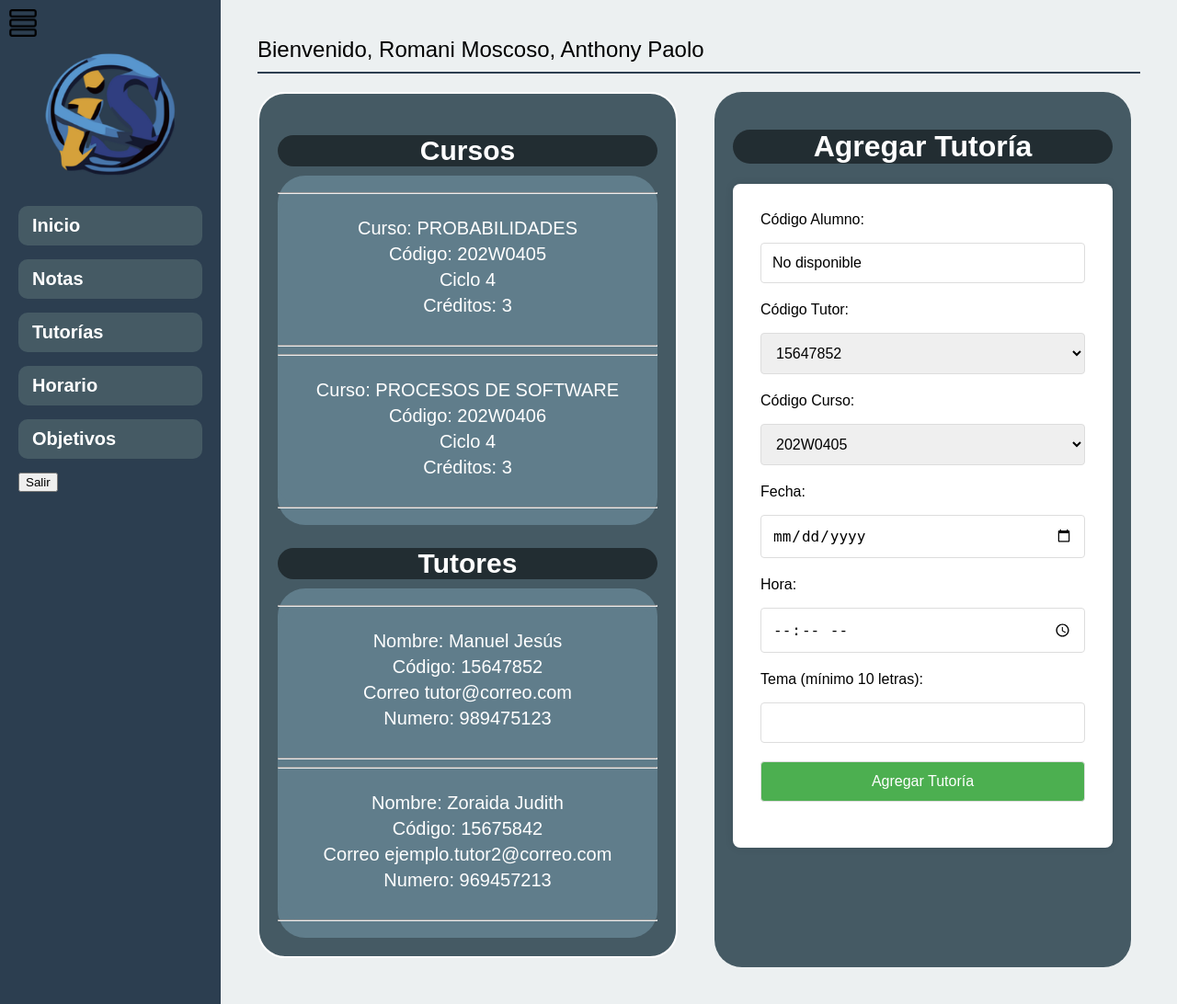
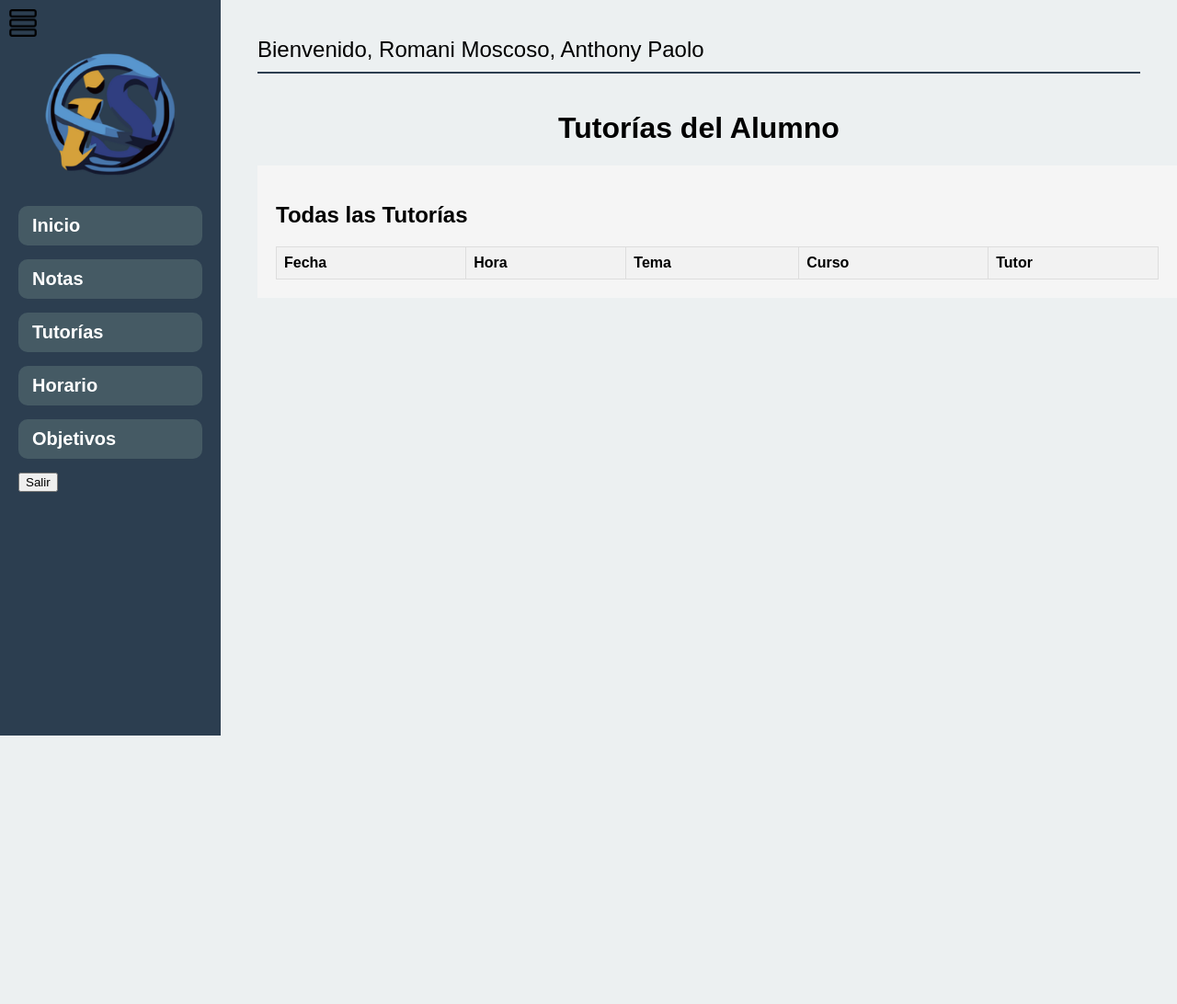
Before and after one commit to EdgarCTN/Grupo-2-Procesos-de-software, a PHP site: page /dashboard_tutorias.php in a window 1280 px wide. Shown: the whole page at 92% size. After the commit the page ends 800 px from the top, so only its background shows below. Run offline with PHP 8.4, Linux system fonts and the light colour scheme; a user stored in the database is signed in; data comes from the database, SQL or seed files in the repository; lists and menus that the app fills with data are empty.

Commit message:
update dashboard_tutorias

```diff
--- a/dashboard_tutorias.php
+++ b/dashboard_tutorias.php
@@ -9,52 +9,6 @@ if (!isset($_SESSION['loggedin']) || $_SESSION['loggedin'] !== true) {
 include 'conn/connection.php';
 
 $nombre_usuario = $_SESSION['nombre'];
-
-if ($_SERVER["REQUEST_METHOD"] == "POST") {
-    // Recuperar y procesar los datos del formulario
-    $codalumno = $_POST["codalumno"];
-    $codtutor = $_POST["codtutor"];
-    $codcurso = $_POST["codcurso"];
-    $fecha = $_POST["fecha"];
-    $hora = $_POST["hora"];
-    $tema = $_POST["tema"];
-
-    // Conectar a la base de datos
-    $conexion = new mysqli("localhost:3307", "pma", "", "sma_unayoe");
-
-    // Verificar la conexión
-    if ($conexion->connect_error) {
-        die("Error de conexión: " . $conexion->connect_error);
-    }
-
-    try {
-        // Comenzar una transacción
-        $conexion->begin_transaction();
-
-        // Preparar la consulta para insertar una nueva tutoría
-        $consulta_tutoria = $conexion->prepare("INSERT INTO tutoría (codalumno, codtutor, codcurso, fecha, hora, tema) VALUES (?, ?, ?, ?, ?, ?)");
-
-        // Vincular los parámetros y ejecutar la consulta
-        $consulta_tutoria->bind_param("ssssss", $codalumno, $codtutor, $codcurso, $fecha, $hora, $tema);
-        $consulta_tutoria->execute();
-
-        // Confirmar la transacción
-        $conexion->commit();
-
-        // Cerrar la conexión
-        $conexion->close();
-
-        // Redirigir a la página de tutorías después de agregar la tutoría
-        header("Location: dashboard_tutorias.php");
-        exit;
-    } catch (Exception $e) {
-        // Revertir la transacción en caso de error
-        $conexion->rollback();
-
-        // Manejar el error (puedes personalizar según tus necesidades)
-        echo "Error al agregar tutoría: " . $e->getMessage();
-    }
-}
 
 try {
     // Preparar la consulta SQL para obtener el ID del usuario basado en el nombre de usuario
@@ -99,6 +53,165 @@ try {
     $apellidos = "Error";
     $nombre = "Error";
     $facultad = "Error";
+}
+/*
+try {
+    // Preparar la consulta SQL para obtener los datos de la primera tutoría del tutor
+    $stmt_tutoria = $conn->prepare("SELECT t.fecha, t.hora, t.tema, c.nombre_curso, a.apellidos, a.nombre
+                                    FROM tutoría AS t
+                                    INNER JOIN curso AS c ON t.codcurso = c.cod_curso
+                                    INNER JOIN tutor AS tu ON t.codtutor = tu.cod_tutor
+                                    INNER JOIN alumno AS a ON t.codalumno = a.cod_alumno
+                                    INNER JOIN usuarios AS u ON tu.id_usuario = u.id
+                                    WHERE u.nombre_usuario = :nombre_usuario");
+    $stmt_tutoria->bindParam(':nombre_usuario', $nombre_usuario);
+    $stmt_tutoria->execute();
+
+    // Verificar si se encontró una tutoría para el tutor
+    if ($stmt_tutoria->rowCount() > 0) {
+        $resultado_tutoria = $stmt_tutoria->fetch(PDO::FETCH_ASSOC);
+        $fecha_tutoria = "<span class='texto'><strong>Fecha:</strong></span> " . $resultado_tutoria['fecha'];
+        $hora_tutoria = "<span class='texto'><strong>Hora:</strong></span> " . $resultado_tutoria['hora'];
+        $tema_tutoria = "<span class='texto'><strong>Tema:</strong></span> " . $resultado_tutoria['tema'];
+        $nombre_curso = $resultado_tutoria['nombre_curso'];
+        $apellidos_tutor = "<span class='texto'><strong>Alumno:</strong></span> " . $resultado_tutoria['apellidos'];
+        $nombre_tutor = "<span class='texto'><strong>Alumno:</strong></span> " . $resultado_tutoria['nombre'];
+    } else {
+        // Si no se encontró una tutoría, mostrar un mensaje o asignar valores por defecto
+        $fecha_tutoria = "No hay tutorías programadas";
+        $hora_tutoria = "";
+        $tema_tutoria = "";
+        $nombre_curso = "";
+        $apellidos_tutor = "";
+        $nombre_tutor = "";
+    }
+
+    // Preparar la consulta SQL para obtener la lista de tutorías del mismo tutor
+    $stmt_lista_tutorias = $conn->prepare("SELECT t.fecha, t.hora, t.tema, c.nombre_curso, a.apellidos, a.nombre
+                                           FROM tutoría AS t
+                                           INNER JOIN curso AS c ON t.codcurso = c.cod_curso
+                                           INNER JOIN tutor AS tu ON t.codtutor = tu.cod_tutor
+                                           INNER JOIN alumno AS a ON t.codalumno = a.cod_alumno
+                                           INNER JOIN usuarios AS u ON tu.id_usuario = u.id
+                                           WHERE u.nombre_usuario = :nombre_usuario");
+    $stmt_lista_tutorias->bindParam(':nombre_usuario', $nombre_usuario);
+    $stmt_lista_tutorias->execute();
+
+    // Guardar las tutorías del tutor en un array
+    $tutorias = $stmt_lista_tutorias->fetchAll(PDO::FETCH_ASSOC);
+} catch(PDOException $e) {
+    // Manejar errores de base de datos
+    $fecha_tutoria = "Error al obtener las tutorías";
+    $hora_tutoria = "";
+    $tema_tutoria = "";
+    $nombre_curso = "";
+    $apellidos_tutor = "";
+    $nombre_tutor = "";
+}*/
+/*
+try {
+    // Preparar la consulta SQL para obtener los datos de la primera tutoría del tutor
+    $stmt_tutoria = $conn->prepare("SELECT t.fecha, t.hora, t.tema, c.nombre_curso, a.apellidos, a.nombre
+                                    FROM tutoría AS t
+                                    INNER JOIN curso AS c ON t.codcurso = c.cod_curso
+                                    INNER JOIN tutor AS tu ON t.codtutor = tu.cod_tutor
+                                    INNER JOIN alumno AS a ON t.codalumno = a.cod_alumno
+                                    INNER JOIN usuarios AS u ON tu.id_usuario = u.id
+                                    WHERE u.nombre_usuario = :nombre_usuario");
+    $stmt_tutoria->bindParam(':nombre_usuario', $nombre_usuario);
+    $stmt_tutoria->execute();
+
+    // Verificar si se encontró una tutoría para el tutor
+    if ($stmt_tutoria->rowCount() > 0) {
+        $resultado_tutoria = $stmt_tutoria->fetch(PDO::FETCH_ASSOC);
+        $fecha_tutoria = "<span class='texto'><strong>Fecha:</strong></span> " . $resultado_tutoria['fecha'];
+        $hora_tutoria = "<span class='texto'><strong>Hora:</strong></span> " . $resultado_tutoria['hora'];
+        $tema_tutoria = "<span class='texto'><strong>Tema:</strong></span> " . $resultado_tutoria['tema'];
+        $nombre_curso = $resultado_tutoria['nombre_curso'];
+        $apellidos_tutor = "<span class='texto'><strong>Alumno:</strong></span> " . $resultado_tutoria['apellidos'];
+        $nombre_tutor = "<span class='texto'><strong>Alumno:</strong></span> " . $resultado_tutoria['nombre'];
+    } else {
+        // Si no se encontró una tutoría, mostrar un mensaje o asignar valores por defecto
+        $fecha_tutoria = "No hay tutorías programadas";
+        $hora_tutoria = "";
+        $tema_tutoria = "";
+        $nombre_curso = "";
+        $apellidos_tutor = "";
+        $nombre_tutor = "";
+    }
+
+    // Preparar la consulta SQL para obtener la lista de tutorías del mismo tutor
+    $stmt_lista_tutorias = $conn->prepare("SELECT t.fecha, t.hora, t.tema, c.nombre_curso, a.apellidos, a.nombre
+                                           FROM tutoría AS t
+                                           INNER JOIN curso AS c ON t.codcurso = c.cod_curso
+                                           INNER JOIN tutor AS tu ON t.codtutor = tu.cod_tutor
+                                           INNER JOIN alumno AS a ON t.codalumno = a.cod_alumno
+                                           INNER JOIN usuarios AS u ON tu.id_usuario = u.id
+                                           WHERE u.nombre_usuario = :nombre_usuario");
+    $stmt_lista_tutorias->bindParam(':nombre_usuario', $nombre_usuario);
+    $stmt_lista_tutorias->execute();
+
+    // Guardar las tutorías del tutor en un array
+    $tutorias = $stmt_lista_tutorias->fetchAll(PDO::FETCH_ASSOC);
+
+    // Modificar la consulta SQL para obtener la lista de tutorías del mismo alumno
+    $stmt_lista_tutorias_alumno = $conn->prepare("SELECT t.fecha, t.hora, t.tema, c.nombre_curso, tu.apellidos, tu.nombre
+                                                  FROM tutoría AS t
+                                                  INNER JOIN curso AS c ON t.codcurso = c.cod_curso
+                                                  INNER JOIN tutor AS tu ON t.codtutor = tu.cod_tutor
+                                                  INNER JOIN alumno AS a ON t.codalumno = a.cod_alumno
+                                                  INNER JOIN usuarios AS u ON a.id_usuario = u.id
+                                                  WHERE u.nombre_usuario = :nombre_usuario");
+    $stmt_lista_tutorias_alumno->bindParam(':nombre_usuario', $nombre_usuario);
+    $stmt_lista_tutorias_alumno->execute();
+
+    // Guardar las tutorías del alumno en un array
+    $tutorias_alumno = $stmt_lista_tutorias_alumno->fetchAll(PDO::FETCH_ASSOC);
+} catch(PDOException $e) {
+    // Manejar errores de base de datos
+    $fecha_tutoria = "Error al obtener las tutorías";
+    $hora_tutoria = "";
+    $tema_tutoria = "";
+    $nombre_curso = "";
+    $apellidos_tutor = "";
+    $nombre_tutor = "";
+}*/
+try {
+    // ... (código anterior para obtener $cod_alumno)
+
+    // Preparar la consulta SQL para obtener la primera tutoría del alumno
+    $stmt_tutoria = $conn->prepare("SELECT t.fecha, t.hora, t.tema, c.nombre_curso, tu.apellidos, tu.nombre
+                                    FROM tutoría AS t
+                                    INNER JOIN curso AS c ON t.codcurso = c.cod_curso
+                                    INNER JOIN tutor AS tu ON t.codtutor = tu.cod_tutor
+                                    INNER JOIN alumno AS a ON t.codalumno = a.cod_alumno
+                                    WHERE a.cod_alumno = :cod_alumno");
+    $stmt_tutoria->bindParam(':cod_alumno', $cod_alumno);
+    $stmt_tutoria->execute();
+
+    // Verificar si se encontró una tutoría para el alumno
+    if ($stmt_tutoria->rowCount() > 0) {
+        $resultado_tutoria = $stmt_tutoria->fetch(PDO::FETCH_ASSOC);
+        // Resto del código para mostrar la información de la tutoría
+    } else {
+        // Si no se encontró una tutoría, mostrar un mensaje o asignar valores por defecto
+    }
+
+    // Preparar la consulta SQL para obtener la lista de todas las tutorías del mismo alumno
+    $stmt_lista_tutorias_alumno = $conn->prepare("SELECT t.fecha, t.hora, t.tema, c.nombre_curso, tu.apellidos, tu.nombre
+                                                  FROM tutoría AS t
+                                                  INNER JOIN curso AS c ON t.codcurso = c.cod_curso
+                                                  INNER JOIN tutor AS tu ON t.codtutor = tu.cod_tutor
+                                                  INNER JOIN alumno AS a ON t.codalumno = a.cod_alumno
+                                                  WHERE a.cod_alumno = :cod_alumno");
+    $stmt_lista_tutorias_alumno->bindParam(':cod_alumno', $cod_alumno);
+    $stmt_lista_tutorias_alumno->execute();
+
+    // Guardar las tutorías del alumno en un array
+    $tutorias_alumno = $stmt_lista_tutorias_alumno->fetchAll(PDO::FETCH_ASSOC);
+} catch(PDOException $e) {
+    // Manejar errores de base de datos
+    // Resto del código para manejar el error
 }
 ?>
 
@@ -224,42 +337,13 @@ try {
             margin: 0 10px;
             cursor: pointer;
         }
-        .contenedor-general{
-            width: 100%;
-            display: flex;
-            flex-direction: row;
-        }
-        .contenedor-datos{
-            width: 50%;
-            align-items: center; /* Centrado vertical */
-            justify-content: center; /* Centrado horizontal */
-            background-color: #455a64;
-            margin: 0px 20px 10px 0px;
-            border: 2px solid #ffffff; /* Borde */
-            padding: 20px;
-            text-align: center;
-            border-radius: 30px;
-        }
-        .contenedor-form{
-            width: 50%;
-            align-items: center; /* Centrado vertical */
-            justify-content: center; /* Centrado horizontal */
-            background-color: #455a64;
-            margin: 0px 10px 0px 20px;
-            padding: 20px 20px 40px 20px;
-            border-radius: 30px;
-        }
         .main-content {
             flex: 1;
             padding: 40px;
             width: 100%;
         }
-        .cont_general{
-            width:100%;
-        }
-
         .main-content h1 {
-            color: #fff; /* Color blanco para el encabezado h1 */
+            color: #000; /* Color blanco para el encabezado h1 */
             width: 100%;
             text-align: center;
         }
@@ -269,9 +353,7 @@ try {
             color: #000;
             background-color: rgba(0, 0, 0, 0.5);
             border-radius: 30px;
-
         }
-
         form {
             max-width: 500px;
             margin: auto;
@@ -319,48 +401,26 @@ try {
             color: #000; /* Texto negro en el mensaje de confirmación */
         }
 
-
-        /* estilos para tablas curso y profesor*/
-
-        .titulo-seccion {
-            color: #ffffff; /* Color del texto */
-            font-size: 30px; /* Tamaño del texto */
-            margin-bottom: 10px; /* Espaciado inferior */
-            background-color: rgba(0, 0, 0, 0.5);
-            border-radius: 30px;
-
+        .contenedor-general{
+            width: 100%;
+            background-color: #f5f5f5;
+            padding: 20px;
+        }
+        .tutorias-table {
+            width: 100%;
+            border-collapse: collapse;
+            margin-top: 20px;
         }
 
-        .contenedor-cursos {
-            color: #ffffff;
-            background-color: #607d8b;
-            border-radius: 30px;
-            padding: 10px 0px 10px 0px;
+        .table-header, .table-cell {
+            border: 1px solid #ddd;
+            padding: 8px;
+            text-align: left;
         }
 
-        .contenedor-tutores{
-            color: #ffffff;
-            background-color: #607d8b;
-            border-radius: 30px;
-            padding: 10px 0px 10px 0px;
-
-        }
-
-        .lista-cursos, .lista-tutores {
-            color: #ffffff; /* Color del texto */
-            list-style: none; /* Eliminar viñetas */
-            padding: 0; /* Eliminar relleno */
-            margin: 0; /* Eliminar márgenes */
-            background-color: #607d8b;
-            border-radius: 30px;
-        }
-
-        .item-curso, .item-tutor {
-            color: #ffffff; /* Color del texto */
-            font-size: 20px; /* Tamaño del texto */
-            margin-bottom: 5px; /* Espaciado inferior */
-            list-style: none;
-
+        .table-header {
+            background-color: #f2f2f2;
+            font-weight: bold;
         }
     </style>
 </head>
@@ -388,137 +448,36 @@ try {
                 echo "<p>Por favor, inicia sesión para ver tus datos.</p>";
             }
             ?>
-            <div class="cont_general">
-                <div class="contenedor-general">
-                    <div class="contenedor-datos">
-                        <?php
-                        // Configuración de la conexión a la base de datos
-                        $servername = "127.0.0.1:3307";
-                        $username = "pma";
-                        $password = "";
-                        $dbname = "sma_unayoe";
+            <h1>Tutorías del Alumno</h1>
+            <div class="contenedor-general">
+            <?php
+                // Ordenar las tutorías por fecha
+                usort($tutorias_alumno, function ($a, $b) {
+                    return strtotime($a['fecha'] . ' ' . $a['hora']) - strtotime($b['fecha'] . ' ' . $b['hora']);
+                });
 
-                        // Crear la conexión
-                        $conn = new mysqli($servername, $username, $password, $dbname);
+                // Mostrar la lista de tutorías del alumno en una tabla con estilos
+                echo "<h2>Todas las Tutorías</h2>";
+                echo "<table class='tutorias-table'>";
+                echo "<tr>";
+                echo "<th class='table-header'>Fecha</th>";
+                echo "<th class='table-header'>Hora</th>";
+                echo "<th class='table-header'>Tema</th>";
+                echo "<th class='table-header'>Curso</th>";
+                echo "<th class='table-header'>Tutor</th>";
+                echo "</tr>";
 
-                        // Verificar la conexión
-                        if ($conn->connect_error) {
-                            die("Error de conexión: " . $conn->connect_error);
-                        }
-
-                        // Consulta para obtener todos los cursos
-                        $cursos_query = "SELECT * FROM curso";
-                        $cursos_result = $conn->query($cursos_query);
-
-                        // Consulta para obtener todos los tutores
-                        $tutores_query = "SELECT * FROM tutor";
-                        $tutores_result = $conn->query($tutores_query);
-
-                        // Verificar si hay resultados y mostrarlos
-                        if ($cursos_result->num_rows > 0) {
-                            echo "<h2 class='titulo-seccion'>Cursos</h2>";
-                            echo "<div class='contenedor-cursos'>";
-                            echo "<ul class='lista-cursos style='padding: 0px;'>";
-                            while ($curso = $cursos_result->fetch_assoc()) {
-                                echo "<hr>";
-                                echo "<br><li class='item-curso' style='font-size: 20px;'>Curso: {$curso['nombre_curso']}</li>";
-                                echo "<li class='item-curso'>Código: {$curso['cod_curso']}</li>";
-                                echo "<li class='item-curso'>Ciclo {$curso['ciclo']}</li>";
-                                echo "<li class='item-curso'>Créditos: {$curso['creditos']}</li><br>";
-                                echo "<hr>";
-                            }
-                            echo "</ul>";
-                            echo "</div>";
-                        } else {
-                            echo "No hay cursos disponibles.";
-                        }
-
-                        if ($tutores_result->num_rows > 0) {
-                            echo "<h2 class='titulo-seccion'>Tutores</h2>";
-                            echo "<div class='contenedor-tutores'>";
-                            echo "<ul class='lista-tutores'>";
-                            while ($tutor = $tutores_result->fetch_assoc()) {
-                                echo "<hr>";
-                                echo "<br><li class='item-curso'>Nombre: {$tutor['nombre']}</li>";
-                                echo "<li class='item-curso'>Código: {$tutor['cod_tutor']}</li>";
-                                echo "<li class='item-curso'>Correo {$tutor['correo']}</li>";
-                                echo "<li class='item-curso'>Numero: {$tutor['numero_celular']}</li><br>";
-                                echo "<hr>";
-                            }
-                            echo "</ul>";
-                            echo "</div>";
-                        } else {
-                            echo "No hay tutores disponibles.";
-                        }
-
-                        // Cerrar la conexión
-                        $conn->close();
-                        ?>
-                    </div>
-                    <div class="contenedor-form">
-                        <h1 class="titulo_agregar_tutoria">Agregar Tutoría</h1>
-                        <!-- Formulario para agregar tutoría -->
-                        <!-- Formulario para agregar tutoría -->
-                        <form method="post" action="<?php echo htmlspecialchars($_SERVER["PHP_SELF"]); ?>">
-                            <label for="codalumno">Código Alumno:</label>
-
-                            <input type="text" name="codalumno" value="<?php echo htmlspecialchars($cod_alumno); ?>" readonly required>
-
-                            <label for="codtutor">Código Tutor:</label>
-                            <select name="codtutor" required>
-                                <!-- Opciones para seleccionar el código del tutor -->
-                                <?php
-                                $conexion = new mysqli("localhost:3307", "pma", "", "sma_unayoe");
-
-                                if ($conexion->connect_error) {
-                                    die("Error de conexión: " . $conexion->connect_error);
-                                }
-
-                                // Consulta para obtener los códigos de los tutores ordenados alfabéticamente
-                                $consulta_tutores = $conexion->query("SELECT cod_tutor FROM tutor ORDER BY nombre");
-
-                                while ($fila = $consulta_tutores->fetch_assoc()) {
-                                    echo "<option value='" . $fila['cod_tutor'] . "'>" . $fila['cod_tutor'] . "</option>";
-                                }
-
-                                $conexion->close();
-                                ?>
-                            </select>
-
-                            <label for="codcurso">Código Curso:</label>
-                            <select name="codcurso" required>
-                                <!-- Opciones para seleccionar el código del curso -->
-                                <?php
-                                $conexion = new mysqli("localhost:3307", "pma", "", "sma_unayoe");
-
-                                if ($conexion->connect_error) {
-                                    die("Error de conexión: " . $conexion->connect_error);
-                                }
-
-                                // Consulta para obtener los códigos de los cursos ordenados alfabéticamente
-                                $consulta_cursos = $conexion->query("SELECT cod_curso FROM curso ORDER BY nombre_curso");
-
-                                while ($fila = $consulta_cursos->fetch_assoc()) {
-                                    echo "<option value='" . $fila['cod_curso'] . "'>" . $fila['cod_curso'] . "</option>";
-                                }
-
-                                $conexion->close();
-                                ?>
-                            </select>
-
-                            <label for="fecha">Fecha:</label>
-                            <input type="date" name="fecha" required>
-
-                            <label for="hora">Hora:</label>
-                            <input type="time" name="hora" required>
-
-                            <label for="tema">Tema (mínimo 10 letras):</label>
-                            <input type="text" name="tema" required minlength="10">
-
-                            <button type="submit">Agregar Tutoría</button>
-                        </form>
-                    </div>
-                </div>
+                foreach ($tutorias_alumno as $tutoria_alumno) {
+                    echo "<tr>";
+                    echo "<td class='table-cell'>{$tutoria_alumno['fecha']}</td>";
+                    echo "<td class='table-cell'>{$tutoria_alumno['hora']}</td>";
+                    echo "<td class='table-cell'>{$tutoria_alumno['tema']}</td>";
+                    echo "<td class='table-cell'>{$tutoria_alumno['nombre_curso']}</td>";
+                    echo "<td class='table-cell'>{$tutoria_alumno['nombre']} {$tutoria_alumno['apellidos']}</td>";
+                    echo "</tr>";
+                }
+                echo "</table>";
+            ?>
             </div>
         </div>
     </div>
```
